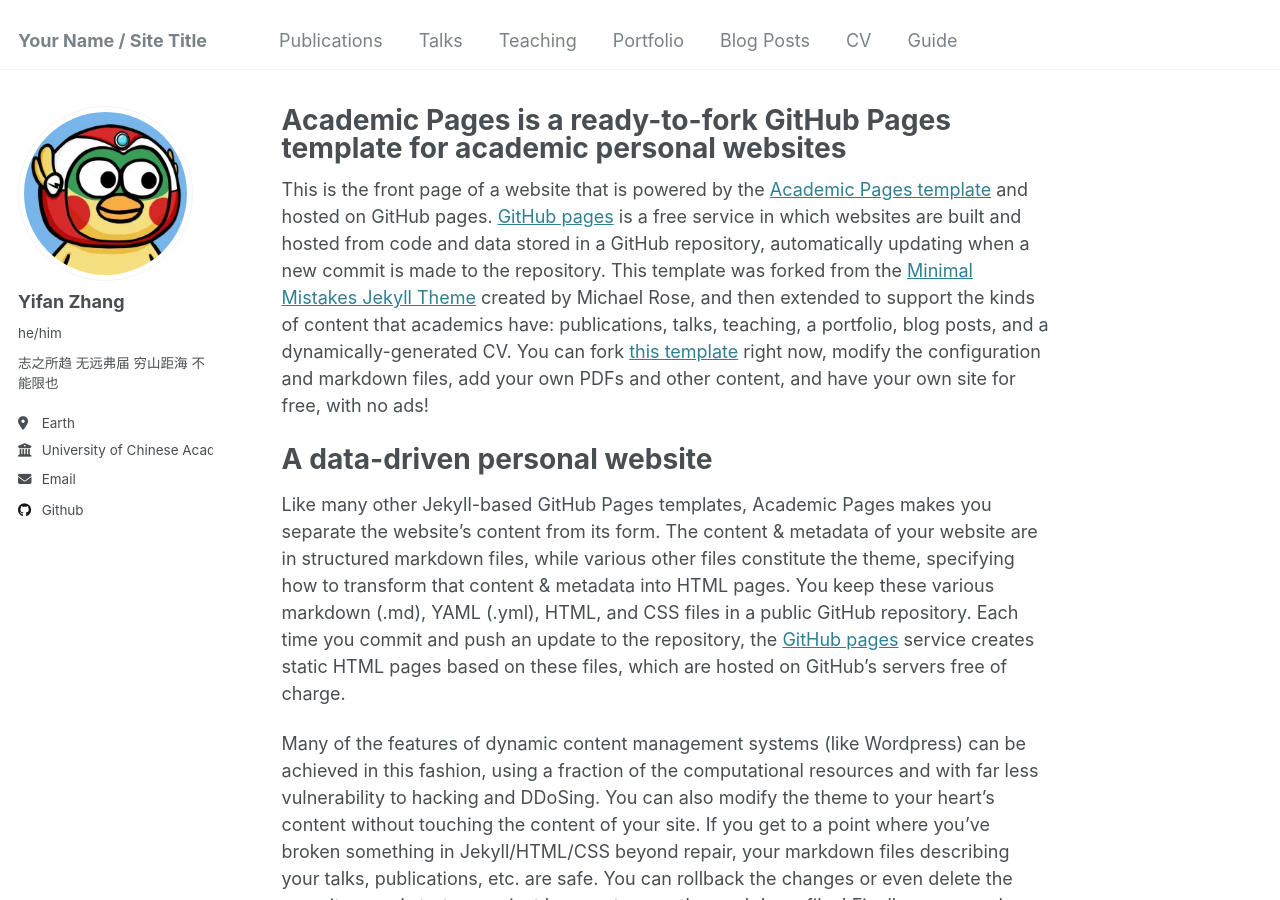
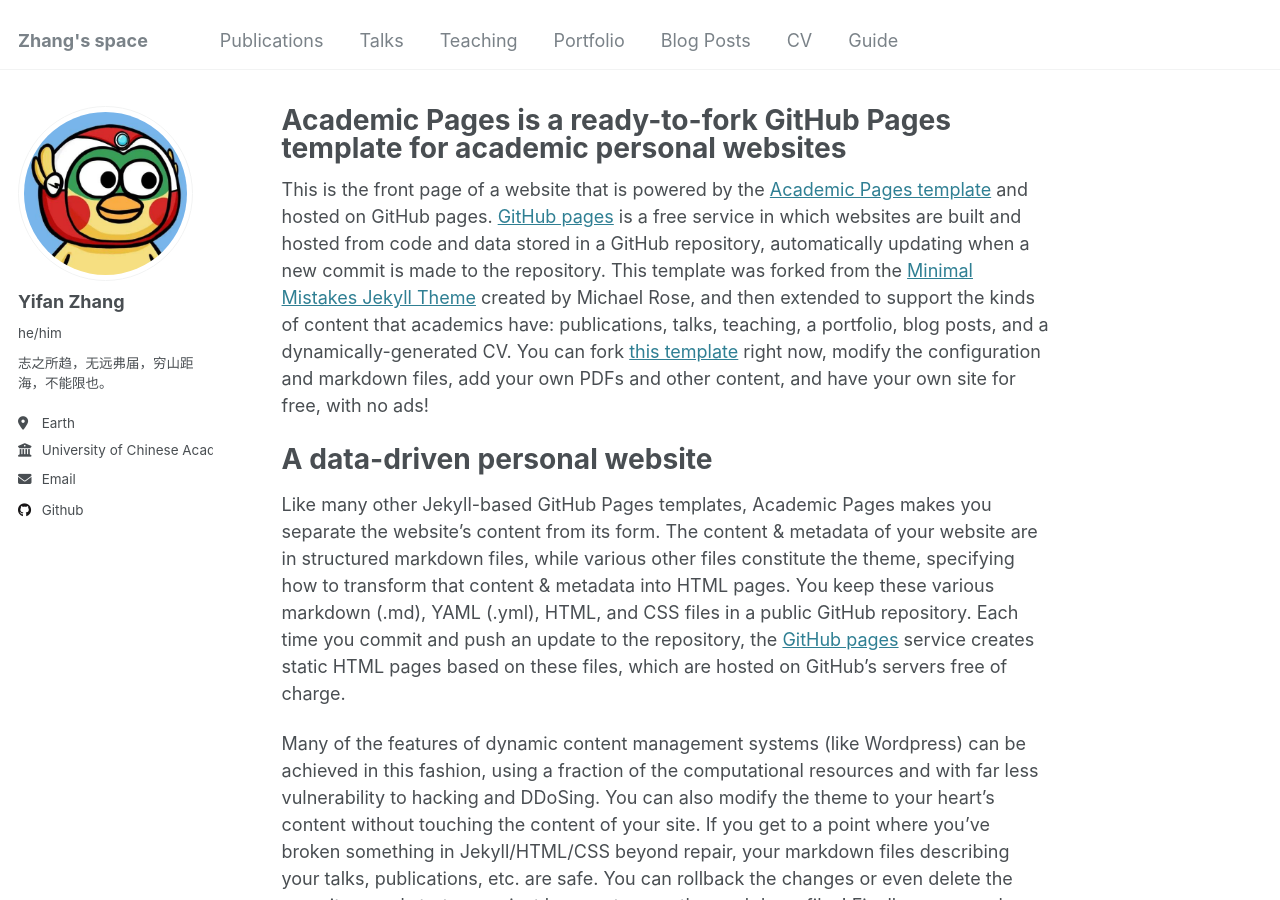
Before and after one commit to yf8578/yf8578.github.io, a Jekyll site: the page built from _pages/about.md, in a window 1280 px wide and 900 px high. Built offline with Jekyll 4.4.1, drawn with Linux system fonts in a browser that asks for light colours.

Commit message:
小修改

```diff
--- a/_config.yml
+++ b/_config.yml
@@ -8,7 +8,7 @@
 
 # Basic Site Settings
 locale: "en-US"
-title: "Your Name / Site Title"
+title: "Zhang's space"
 title_separator: "-"
 name: &name "Your Name"
 description: &description "personal description"
@@ -24,7 +24,7 @@
   avatar: "kaixinkun.png"
   name: "Yifan Zhang"
   pronouns: "he/him" # example: "she/her"
-  bio: "志之所趋 无远弗届 穷山距海 不能限也"
+  bio: "志之所趋，无远弗届，穷山距海，不能限也。"
   location: "Earth"
   employer: "University of Chinese Academy of Sciences"
   uri: # URL
```
